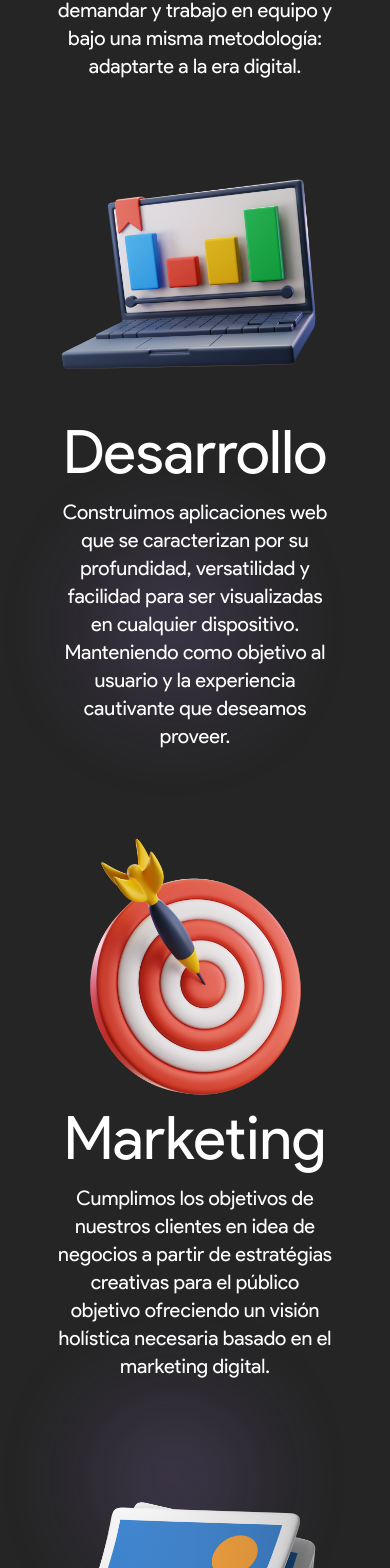
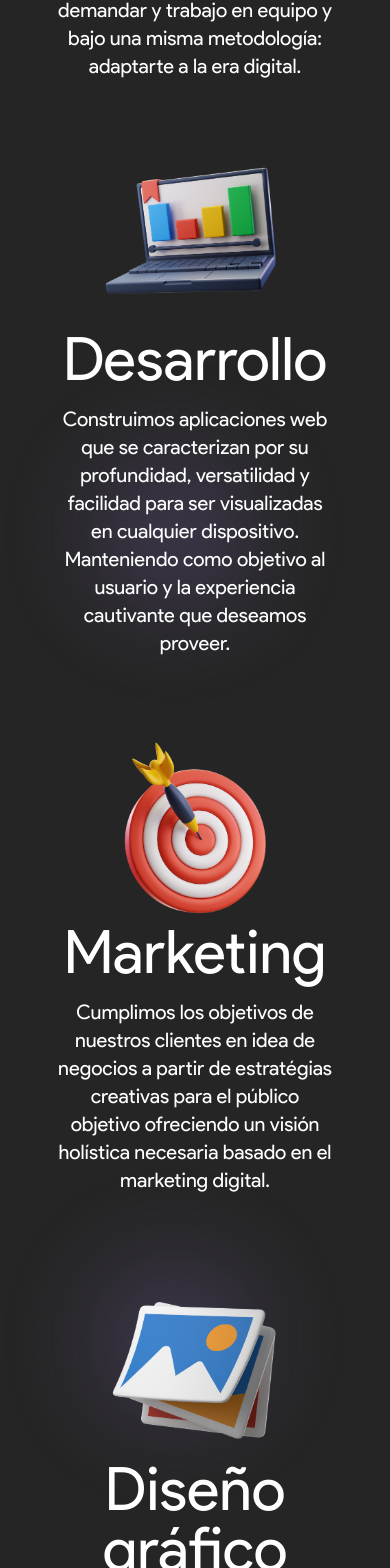
Before and after one commit to Osorio95/priver-labs-vue, a Vue app: page / in a window 390 px wide. Shown: the part 1153-2721 px from the top of the page. Built offline with nearby package versions, Linux system fonts and the light colour scheme.

Commit message:
more bug fixes

```diff
--- a/src/views/HomeView.vue
+++ b/src/views/HomeView.vue
@@ -39,9 +39,9 @@
       </div>
     </div>
     <div class="lg:col-start-2 lg:col-end-11">
-      <div class="lg:grid lg:grid-cols-2 justify-items-stretch my-16">
-        <div class="lg:h-[541] w-auto flex flex-col justify-center">
-          <img src="../assets/imgs/Rectangle_1.png" alt="">
+      <div class="lg:grid lg:grid-cols-2 justify-items-stretch flex flex-col items-center my-16">
+        <div class="w-2/3 lg:w-full flex flex-col justify-center">
+          <img class="object-contain" src="../assets/imgs/Rectangle_1.png" alt="a computer with graphs in the screen">
         </div>
         <div class="flex flex-col justify-center">
           <h4 class="text-6xl lg:text-left">
@@ -54,9 +54,9 @@
           </p>
         </div>
       </div>
-      <div class="lg:grid lg:grid-cols-2 justify-items-stretch my-16">
-        <div class="lg:hidden lg:h-[541] w-auto place-self-end flex flex-col justify-center">
-          <img src="../assets/imgs/Rectangle_2.png" alt="">
+      <div class="lg:grid lg:grid-cols-2 justify-items-stretch flex flex-col items-center my-16">
+        <div class="lg:hidden w-2/3 flex flex-col justify-center">
+          <img class="object-contain" src="../assets/imgs/Rectangle_2.png" alt="">
         </div>
         <div class="flex flex-col justify-center">
           <h4 class="text-6xl lg:text-left">
@@ -67,13 +67,13 @@
             el público objetivo ofreciendo un visión holística necesaria basado en el marketing digital.
           </p>
         </div>
-        <div class="hidden lg:h-[541] w-auto place-self-end lg:flex flex-col justify-center">
-          <img src="../assets/imgs/Rectangle_2.png" alt="">
+        <div class="hidden lg:h-[541] w-auto place-self-end lg:flex flex-col items-center justify-center">
+          <img class="object-contain" src="../assets/imgs/Rectangle_2.png" alt="">
         </div>
       </div>
-      <div class="lg:grid lg:grid-cols-2 lg:justify-items-stretch my-16">
-        <div class="lg:h-[541] w-auto flex flex-col justify-center">
-          <img src="../assets/imgs/Rectangle_3.png" alt="">
+      <div class="lg:grid lg:grid-cols-2 lg:justify-items-stretch flex flex-col items-center my-16">
+        <div class="w-2/3 lg:w-full flex flex-col justify-center">
+          <img class="object-contain" src="../assets/imgs/Rectangle_3.png" alt="">
         </div>
         <div class="flex flex-col justify-center">
           <h4 class="text-6xl lg:text-left">
```
